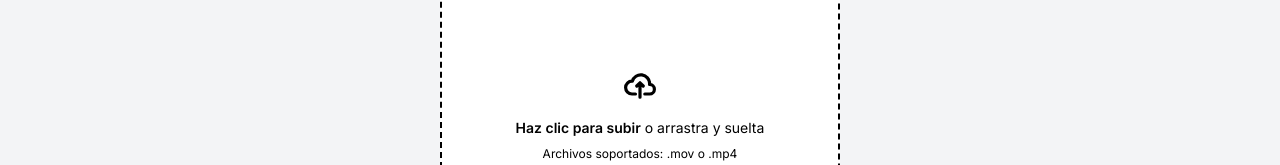
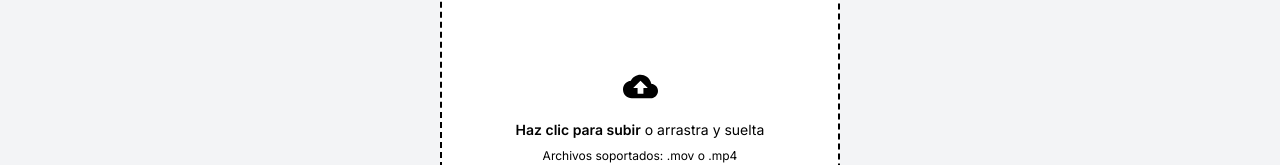
Before and after one commit to Arcturus91/lancemonos-client, a Next.js app: page /video-upload in a window 1280 px wide. Shown: the part 428-593 px from the top of the page. Built offline with nearby package versions, Linux system fonts and the light colour scheme; no server answers.

Commit message:
use more MUI icons

```diff
--- a/src/app/courses/components/CollapsibleContentList.tsx
+++ b/src/app/courses/components/CollapsibleContentList.tsx
@@ -2,6 +2,8 @@
 import { useResponsiveLayout } from "@/app/hooks/useResposiveLayout";
 import { VideoContent } from "@/app/types";
 import { useState, useCallback, useEffect } from "react";
+import KeyboardArrowDownIcon from "@mui/icons-material/KeyboardArrowDown";
+import KeyboardArrowUpIcon from "@mui/icons-material/KeyboardArrowUp";
 
 type ContentListProps = {
   handleSelectItem: (selectedVideoData: VideoContent) => void;
@@ -129,7 +131,7 @@ const Section: React.FC<SectionProps> = ({
       className="flex justify-between items-center w-full py-2 text-left text-lg font-medium text-gray-700 hover:text-gray-900"
       onClick={() => toggleSection(category)}
     >
-      {category} {isOpen ? "-" : "+"}
+      {category} {isOpen ? <KeyboardArrowUpIcon /> : <KeyboardArrowDownIcon />}
     </button>
     {isOpen && (
       <ul className="pl-4 mt-2 space-y-1">
--- a/src/app/globals.css
+++ b/src/app/globals.css
@@ -19,7 +19,7 @@ h1 {
 }
 
 .sidebar {
-  @apply w-full md:w-1/4 bg-white shadow-md p-4 h-auto md:h-[calc(100vh-100px)] overflow-y-auto;
+  @apply w-full md:w-1/3 bg-white shadow-md p-4 h-auto md:h-[calc(100vh-100px)] overflow-y-auto;
 }
 
 .main-content {
--- a/src/app/video-upload/components/VideoUpload.tsx
+++ b/src/app/video-upload/components/VideoUpload.tsx
@@ -1,5 +1,5 @@
 import React, { useState, ChangeEvent, FormEvent } from "react";
-
+import CloudUploadIcon from "@mui/icons-material/CloudUpload";
 interface VideoUploadProps {
   getVideoUploadKey: (videoKey: string) => void;
 }
@@ -82,21 +82,11 @@ const VideoUpload: React.FC<VideoUploadProps> = ({ getVideoUploadKey }) => {
             className="flex flex-col items-center justify-center w-full h-64 border-2 border-black border-dashed rounded-lg cursor-pointer bg-white hover:bg-gray-50"
           >
             <div className="flex flex-col items-center justify-center pt-5 pb-6">
-              <svg
+              <CloudUploadIcon
+                fontSize="large"
                 className="w-8 h-8 mb-4 text-black"
-                aria-hidden="true"
-                xmlns="http://www.w3.org/2000/svg"
-                fill="none"
-                viewBox="0 0 20 16"
-              >
-                <path
-                  stroke="currentColor"
-                  strokeLinecap="round"
-                  strokeLinejoin="round"
-                  strokeWidth="2"
-                  d="M13 13h3a3 3 0 0 0 0-6h-.025A5.56 5.56 0 0 0 16 6.5 5.5 5.5 0 0 0 5.207 5.021C5.137 5.017 5.071 5 5 5a4 4 0 0 0 0 8h2.167M10 15V6m0 0L8 8m2-2 2 2"
-                />
-              </svg>
+              />
+
               <p className="mb-2 text-sm text-black">
                 <span className="font-semibold">Haz clic para subir</span> o
                 arrastra y suelta
```
